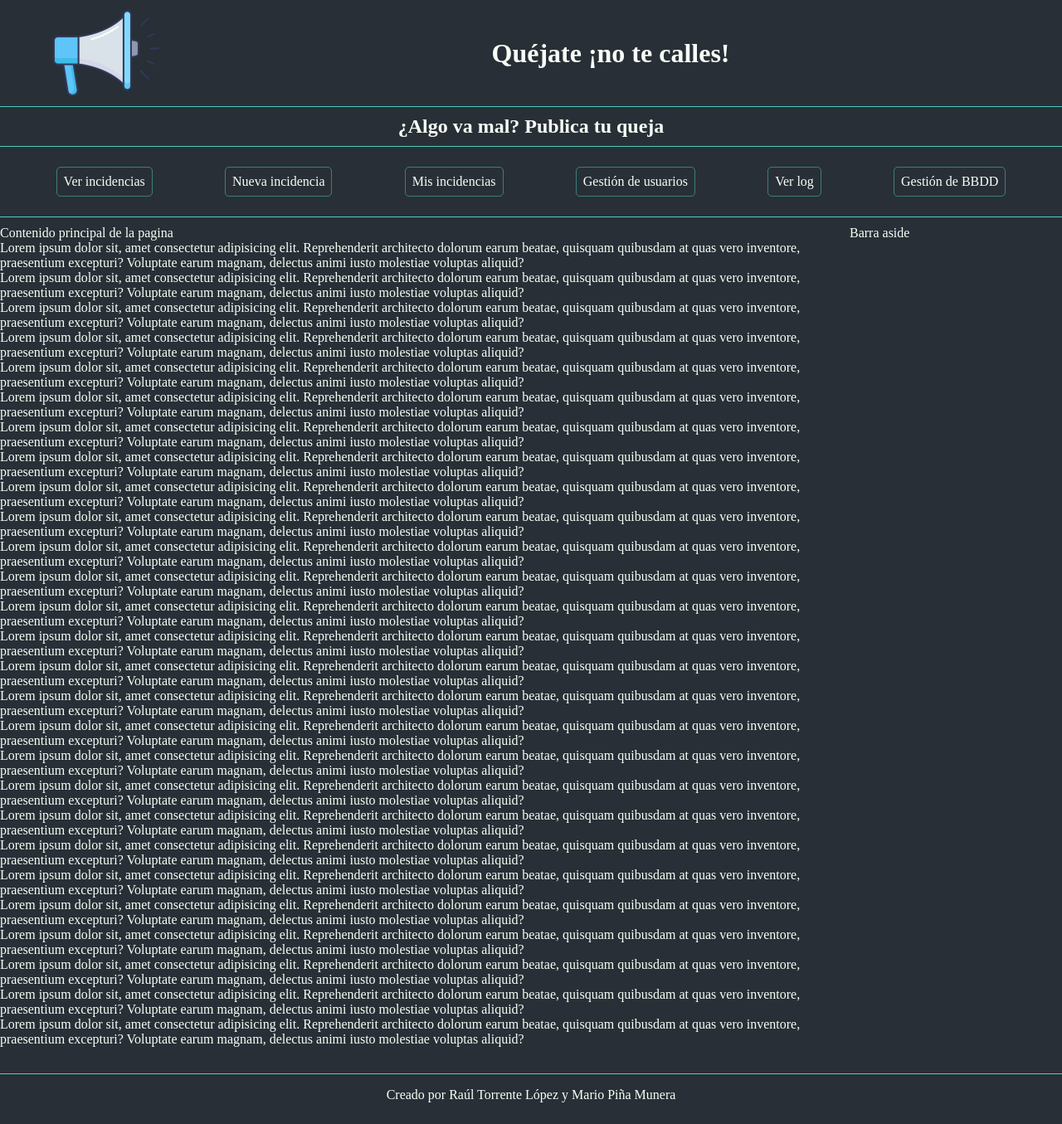
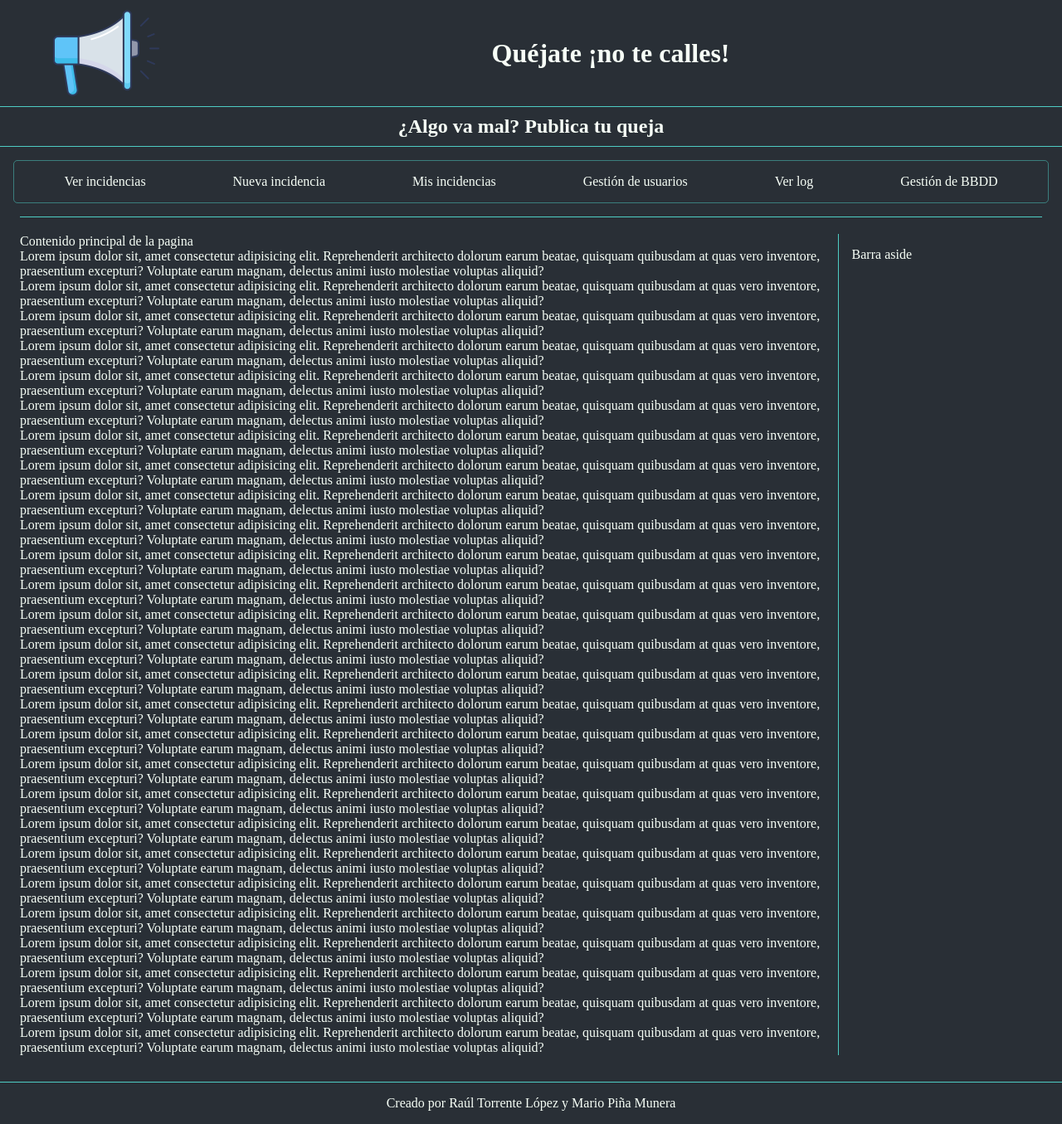
Before and after one commit to raultl12/ProyectoTW, a PHP site: page / in a window 1280 px wide. Shown: the whole page at 83% size. Before the commit the page ends 1329 px from the top, so only its background shows below. Run offline with PHP 8.4, Linux system fonts and the light colour scheme.

Commit message:
Estilo casi final
Se ha modificado la navbar y dado estilo a contenido

```diff
--- a/style.css
+++ b/style.css
@@ -1,18 +1,7 @@
 /*
-Paletas de colores
-Paleta 1
-    1->333333
-    2->48E5C2
-    3->FCFAF9
-
-Paleta 2
-    1->022B3A
-    2->1F7A8C
-    3->BFDBF7
-
 Paleta 3
-    1->292F36
-    2->4ECDC4
+    1->292F36 rgb(41, 47, 54)
+    2->4ECDC4 rgb(78, 205, 196)
     3->F7FFF7
 
 Paleta usada: 3
@@ -54,6 +43,8 @@ nav{
     margin: 1rem 1rem;
     padding: 0.5rem;
     border-radius: 5px;
+    border-radius: 5px;
+    border: 1px solid rgba(78, 205, 196, 0.5);
 }
 
 ul{
@@ -64,29 +55,19 @@ ul{
 li{
     display: inline;
     padding: 0.5rem;
-    border-radius: 5px;
-    border: 1px solid rgba(78, 205, 196, 0.5);
-    transition: background-color 0.3s ease-in-out;
 }
 
 a{
     box-sizing:content-box;
     text-decoration: none;
     color: #F7FFF7;
-}
-
-nav a{
-    border-bottom: 2px solid rgba(41, 47, 54, 0);
+    border-bottom: 2px solid rgba(78, 205, 196, 0);
     transition: border 0.3s ease-in-out;
 }
 
-nav a:hover{
-    border-bottom: 2px solid rgba(41, 47, 54, 1);
-}
+a:hover{
+    border-bottom: 2px solid rgba(78, 205, 196, 1);
 
-li:hover{
-    background-color: rgba(78, 205, 196, 0.8);
-    color: #292F36;
 }
 
 footer{
@@ -98,14 +79,13 @@ footer{
     padding: 1rem;
 }
 
-footer a{
-    border-bottom: 2px solid rgba(78, 205, 196, 0);
-    transition: border 0.3s ease-in-out;
+aside{
+    box-sizing: border-box;
+    padding: 1rem;
+    border-left: 1px solid #4ECDC4;
 }
 
-footer a:hover{
-    border-bottom: 2px solid rgba(78, 205, 196, 1);
-}
+
 
 .pageLogo{
     display: inline;
@@ -120,7 +100,8 @@ footer a:hover{
 
 .contenido{
     border-top: 1px solid #4ECDC4;
-    padding-top: 10px;
+    padding-top: 20px;
+    margin: 0 1.5rem 0 1.5rem;
     display: grid;
     grid-template-columns: 80% 20%;
     grid-template-rows: 100%;
```
